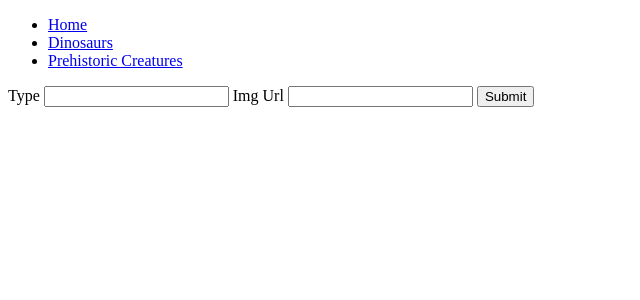
After one commit to sharleneimperial/crud-dinosaurs, a Node server app: page /prehistoric_creatures/new in a window 1280 px wide. The commit adds this page. Shown: the top 300 px of the page, without its empty margins (0-640 px from the left). Run offline with Node 20, Linux system fonts and the light colour scheme; some libraries are stand-ins or nearby versions.

Commit message:
complete

```diff
--- /dev/null
+++ b/controllers/prehistoric_creatures.js
@@ -0,0 +1,88 @@
+const express = require('express');
+const router = express.Router();
+const fs = require('fs');
+router.use(express.urlencoded({extended: false}));
+
+
+
+router.get('/', function(req, res) {
+    let creatures = fs.readFileSync('./prehistoric_creatures.json');
+    let creatureData = JSON.parse(creatures);
+
+    let nameFilter = req.query.nameFilter;
+
+    if (nameFilter) {
+      creatureData = creatureData.filter(function(creature) {
+        return creature.name.toLowerCase() === nameFilter.toLowerCase();
+      });
+    }
+
+    res.render('prehistoric_creatures/index', {myCreatures: creatureData});
+});
+
+router.get('/new', function(req, res){
+    res.render('prehistoric_creatures/new');
+});
+
+router.get('/:idx', function(req, res) {
+    // get dinosaurs
+    let creatures = fs.readFileSync('./prehistoric_creatures.json');
+    let creatureData = JSON.parse(creatures);
+
+    //get array index from url parameter
+    let creaturesIndex = parseInt(req.params.idx);
+
+    //render page with data of the specified animal
+    res.render('prehistoric_creatures/show', {myCreature: creatureData[creaturesIndex]});
+});
+
+router.post('/', function(req, res) {
+    // read dinosaurs file
+    let creatures = fs.readFileSync('./prehistoric_creatures.json');
+    creatures = JSON.parse(creatures);
+
+    // add item to dinosaurs array
+    creatures.push(req.body);
+
+    // save dinosaurs to the data.json file
+    fs.writeFileSync('./prehistoric_creatures.json', JSON.stringify(creatures));
+
+    //redirect to the GET /dinosaurs route (index)
+    res.redirect('/prehistoric_creatures');
+  });
+
+
+router.get('/edit/:idx', function(req, res){
+      let creatures = fs.readFileSync('./prehistoric_creatures.json');
+      let creatureData = JSON.parse(creatures);
+      res.render('prehistoric_creatures/edit', {creature: creatureData[req.params.idx], creatureId: req.params.idx});
+    });
+
+router.put('/:idx', function(req, res){
+      let creatures = fs.readFileSync('./prehistoric_creatures.json');
+      let creatureData = JSON.parse(creatures);
+
+      //re-assign the name and type fields of the dinosaur to be editted
+      creatureData[req.params.idx].img_url = req.body.img_url;
+      creatureData[req.params.idx].type = req.body.type;
+
+       // save the editted dinosaurs to the data.json file
+      fs.writeFileSync('./prehistoric_creatures.json', JSON.stringify(creatureData));
+      res.redirect('/prehistoric_creatures');
+    });
+
+router.delete('/:idx', function(req, res){
+      let creatures = fs.readFileSync('./prehistoric_creatures.json');
+      let creatureData = JSON.parse(creatures);
+
+      // remove the deleted dinosaur from the dinosaurs array
+      creatureData.splice(req.params.idx, 1)
+
+      // save the new dinosaurs to the data.json file
+      fs.writeFileSync('./prehistoric_creatures.json', JSON.stringify(creatureData));
+
+      //redirect to the GET /dinosaurs route (index)
+      res.redirect('/prehistoric_creatures');
+    });
+
+module.exports = router;
--- a/index.js
+++ b/index.js
@@ -1,19 +1,23 @@
 const express = require('express');
 const app = express();
 const ejsLayouts = require('express-ejs-layouts');
+const fs = require('fs');
+const methodOverride = require('method-override');
 
 const PORT = process.env.PORT || 8000;
 
 app.set('view engine', 'ejs');
 app.use(ejsLayouts);
+app.use(methodOverride('_method'));
+app.use(express.urlencoded({extended: false}));
 
+app.use('/dinosaurs', require('./controllers/dinosaurs'));
+app.use('/prehistoric_creatures', require('./controllers/prehistoric_creatures'));
 
-app.get('/dinosaurs', function(req, res) {
-    res.render('dinosaurs/index');
+app.get('/', function(req, res) {
+  res.render('home');
 });
 
-
-
 app.listen(PORT, () => {
-    console.log(`Server running on PORT:`, PORT);
+  console.log('Server listening on PORT', PORT);
 });
--- a/package.json
+++ b/package.json
@@ -20,6 +20,7 @@
   "dependencies": {
     "ejs": "^3.1.6",
     "express": "^4.17.1",
-    "express-ejs-layouts": "^2.5.1"
+    "express-ejs-layouts": "^2.5.1",
+    "method-override": "^3.0.0"
   }
 }
--- /dev/null
+++ b/prehistoric_creatures.json
@@ -0,0 +1,19 @@
+[{"name":"Woolly",
+"type":"mammoth",
+"img_url":"https://i.imgur.com/EjSJrUh.jpg"},
+
+{"name":"Sharky",
+"type":"megalodon",
+"img_url":"https://i.imgur.com/zpebPx5.jpg"},
+
+{"name":"Scarebird",
+"type":"terrorbird",
+"img_url":"https://i.imgur.com/hMDo7wJ.png"},
+
+{"name":"Andy",
+"type":"andrewsarchus",
+"img_url":"https://i.imgur.com/TEAjUyQ.jpg"},
+
+{"name":"Tiger",
+"type":"sabretooth",
+"img_url":"https://i.imgur.com/tgMhHJd.jpg"}]
--- /dev/null
+++ b/views/dinosaurs/show.ejs
@@ -0,0 +1 @@
+<%= myDino.name %> is a <%= myDino.type %>
--- /dev/null
+++ b/views/home.ejs
@@ -0,0 +1 @@
+<h1>Welcome To The Dinosaurs & Historic Creatures HomePage!</h1>
--- /dev/null
+++ b/views/layout.ejs
@@ -0,0 +1,17 @@
+<!DOCTYPE html>
+<html lang="en">
+<head>
+  <meta charset="UTF-8">
+  <meta http-equiv="X-UA-Compatible" content="IE=edge">
+  <meta name="viewport" content="width=device-width, initial-scale=1.0">
+  <title>Dinosaurs & Prehistoric Creatures</title>
+</head>
+<body>
+    <ul>
+        <li><a href='/'>Home</a></li>
+        <li><a href='/dinosaurs'>Dinosaurs</a></li>
+        <li><a href='/prehistoric_creatures'>Prehistoric Creatures</a></li>
+      </ul>
+  <%- body %>
+</body>
+</html>
--- /dev/null
+++ b/views/prehistoric_creatures/new.ejs
@@ -0,0 +1,9 @@
+<form method="POST" action="/prehistoric_creatures">
+  <label for="creatureType">Type</label>
+  <input id="creatureType" type="text" name="type">
+
+  <label for="creatureImage ">Img Url</label>
+  <input id="creatureImage" type="text" name="img_url">
+
+  <input type="submit">
+</form>
--- /dev/null
+++ b/views/prehistoric_creatures/show.ejs
@@ -0,0 +1 @@
+<%= myCreature.name %> <img src='<%= myCreature.img_url %>' width = 300> is a <%= myCreature.type %>
```
Also changed, not shown: controllers/dinosaurs.js (added, +88 -0 lines), views/dinosaurs/edit.js (added, +7 -0 lines), views/dinosaurs/index.ejs (+17 -0 lines), views/dinosaurs/new.ejs (added, +9 -0 lines), views/prehistoric_creatures/edit.js (added, +7 -0 lines), views/prehistoric_creatures/index.ejs (added, +22 -0 lines), views/hello.ejs (deleted), 1 other file.
